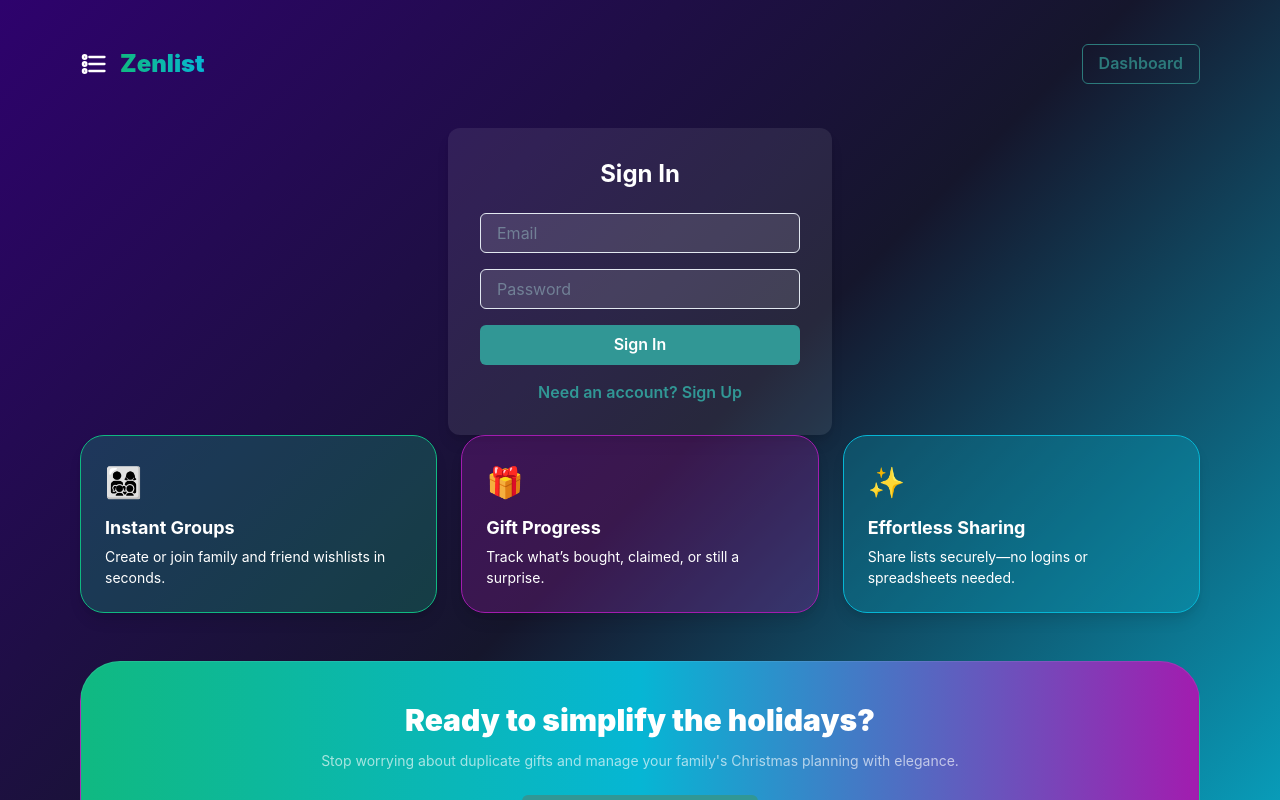
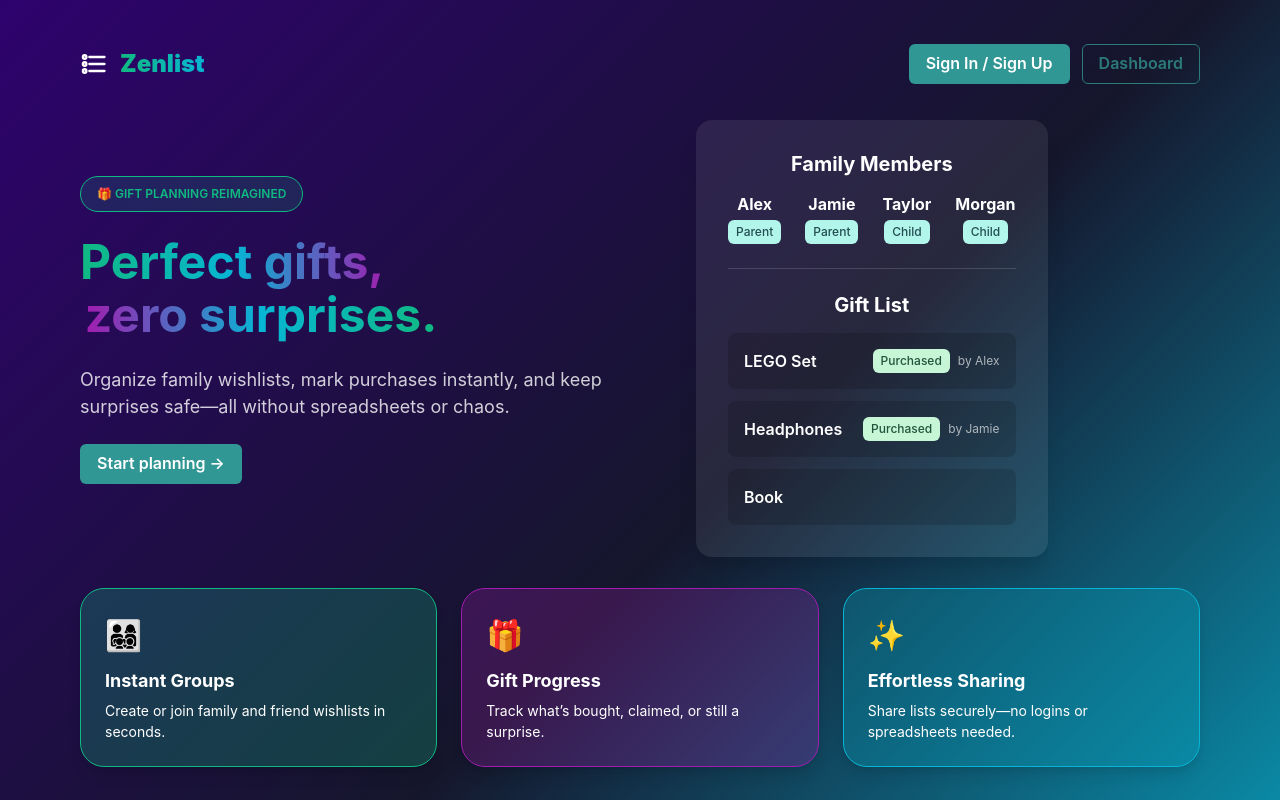
Before and after one commit to Wolfethyst/zenlist, a React (Vite) app in the folder frontend/: page / in a window 1280 px wide. Shown: the top 800 px of the page. Built offline with nearby package versions, Linux system fonts and the light colour scheme.

Commit message:
fix(ui): show auth form only when triggered, restore landing page as default

```diff
--- a/frontend/src/App.tsx
+++ b/frontend/src/App.tsx
@@ -20,6 +20,7 @@ const ListIcon = () => (
 function LandingPage() {
   const navigate = useNavigate();
   const [user, setUser] = useState<{ email: string } | null>(null);
+  const [showAuth, setShowAuth] = useState<false | 'signin' | 'signup'>(false);
   return (
     <Box minH="100vh" bgGradient="linear(135deg, #2e026d 0%, #15162c 50%, #06b6d4 100%)" color="white">
       <Container maxW="6xl" py={10}>
@@ -31,12 +32,17 @@ function LandingPage() {
           <HStack gap={3}>
             {user ? (
               <Button variant="outline" colorScheme="whiteAlpha" onClick={() => setUser(null)}>Sign Out</Button>
-            ) : null}
+            ) : (
+              <Button colorScheme="teal" variant="solid" onClick={() => setShowAuth('signup')}>Sign In / Sign Up</Button>
+            )}
             <Button colorScheme="teal" variant="outline" onClick={() => navigate("/dashboard")}>Dashboard</Button>
           </HStack>
         </Flex>
-        {!user && <AuthForm onAuth={setUser} />}
-        {user && (
+        {showAuth && !user && (
+          <AuthForm onAuth={u => { setUser(u); setShowAuth(false); }} />
+        )}
+        {!showAuth && (
+          <>
             <Stack direction={{ base: "column", lg: "row" }} gap={10} align="center" mb={12}>
               <VStack align="start" gap={6} maxW="xl">
                 <Box px={4} py={2} borderRadius="full" borderColor="#10b981" borderWidth={1} bg="rgba(16,185,129,0.15)" fontSize="xs" fontWeight="semibold" textTransform="uppercase" color="#10b981">🎁 GIFT PLANNING REIMAGINED</Box>
@@ -55,7 +61,6 @@ function LandingPage() {
                 </Box>
               </Box>
             </Stack>
-        )}
             <SimpleGrid columns={{ base: 1, md: 3 }} gap={6} mb={12}>
               <Box borderRadius="3xl" borderColor="#10b981" borderWidth={1} bg="rgba(16,185,129,0.25)" p={6} color="white" shadow="lg" transition="all 0.2s" _hover={{ transform: "translateY(-4px)" }}>
                 <Text fontSize="3xl">👨‍👩‍👧‍👦</Text>
@@ -78,6 +83,8 @@ function LandingPage() {
               <Text mt={3} fontSize="sm" color="whiteAlpha.700">Stop worrying about duplicate gifts and manage your family's Christmas planning with elegance.</Text>
               <Button mt={6} colorScheme="teal" variant="solid" size="lg" onClick={() => navigate("/dashboard")}>Create your list today</Button>
             </Box>
+          </>
+        )}
       </Container>
     </Box>
   );
```
Lines whose indentation alone changed are shown as unchanged.
